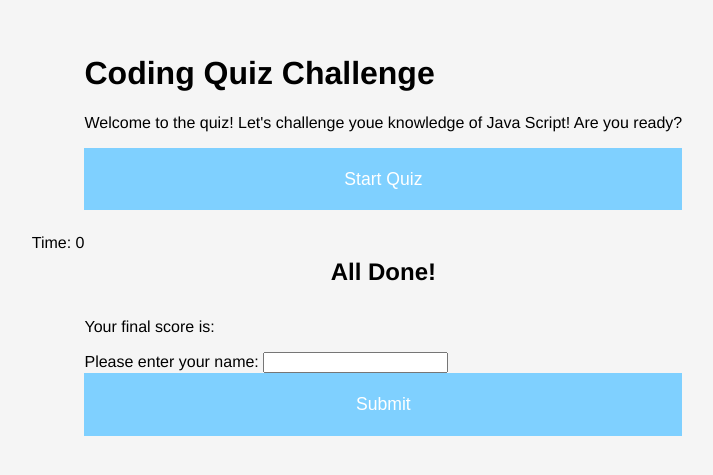
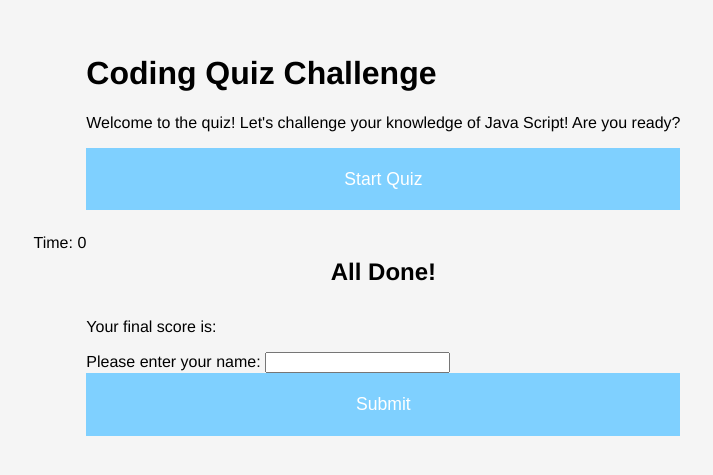
Before and after one commit to emmaparis/project-4, a plain HTML site: page index.html in a window 1280 px wide. Shown: the part 107-582 px from the top of the page, without its empty margins (283-996 px from the left). Drawn offline with Linux system fonts and the light colour scheme.

Commit message:
fixed spelling errors

```diff
--- a/index.html
+++ b/index.html
@@ -21,7 +21,7 @@
             <div id="quiz-start">
                 <div class="landing" id="start-screen">
                     <h1>Coding Quiz Challenge</h1>
-                    <p>Welcome to the quiz! Let's challenge youe knowledge of Java Script! Are you ready?</p>
+                    <p>Welcome to the quiz! Let's challenge your knowledge of Java Script! Are you ready?</p>
                     <button id="start">Start Quiz</button>
                 </div>
             </div>
```
